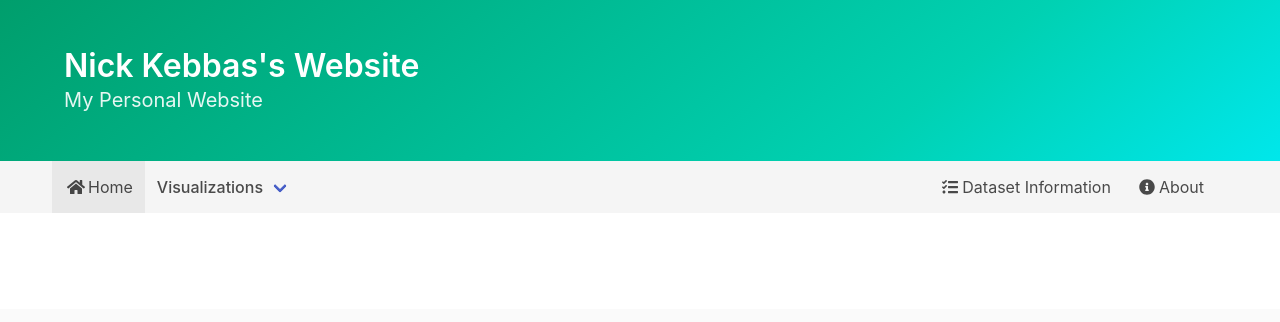
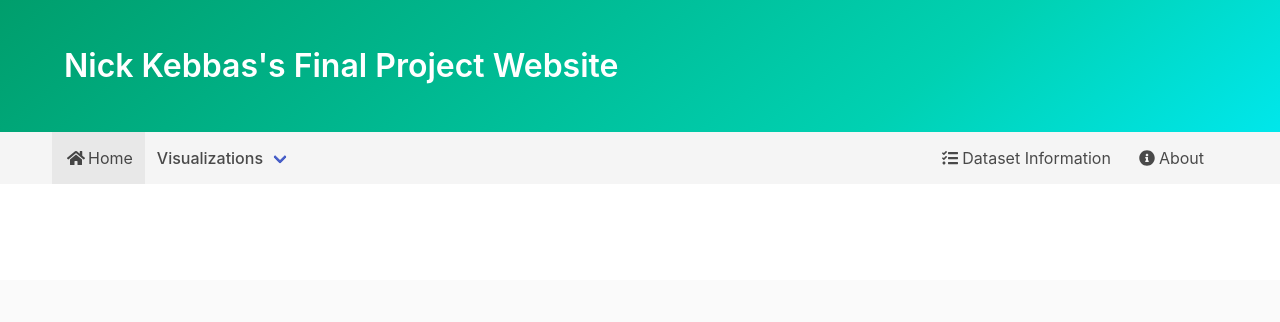
Before and after one commit to usf-cs360-spring2020/project-nicholas-kebbas, a plain HTML site: page index.html in a window 1280 px wide. Shown: the top 322 px of the page. Drawn offline with nearby package versions, Linux system fonts and the light colour scheme; grey boxes are pictures that could not be loaded.

Commit message:
fix links

```diff
--- a/index.html
+++ b/index.html
@@ -23,9 +23,7 @@
     <div class="hero-body">
       <div class="container">
         <!-- TODO: Change title -->
-        <h1 class="title">Nick Kebbas's Website</h1>
-        <!-- TODO: Change subtitle -->
-        <h2 class="subtitle">My Personal Website</h2>
+        <h1 class="title">Nick Kebbas's Final Project Website</h1>
       </div>
     </div>
   </section>
@@ -58,7 +56,7 @@
           </a>
 
           <div class="navbar-dropdown">
-            <a class="navbar-item">
+            <a class="navbar-item" href="./visualization-1">
               <span class="icon"><i class="fas fa-map"></i></span>
               <span> Prices Across Counties in the United States</span>
             </a>
```
Also changed, not shown: about.html (+1 -1 lines), dataset.html (+1 -1 lines).
